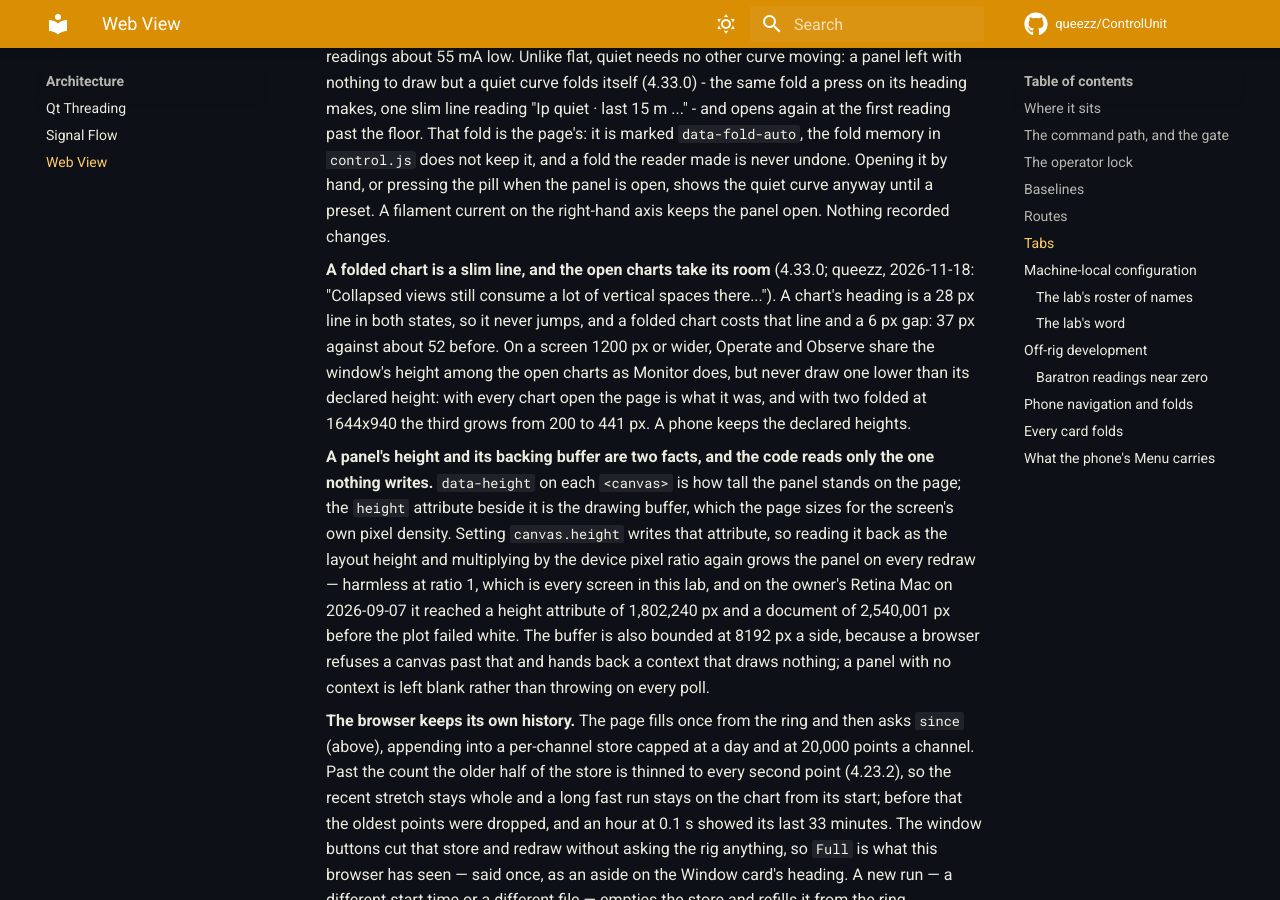
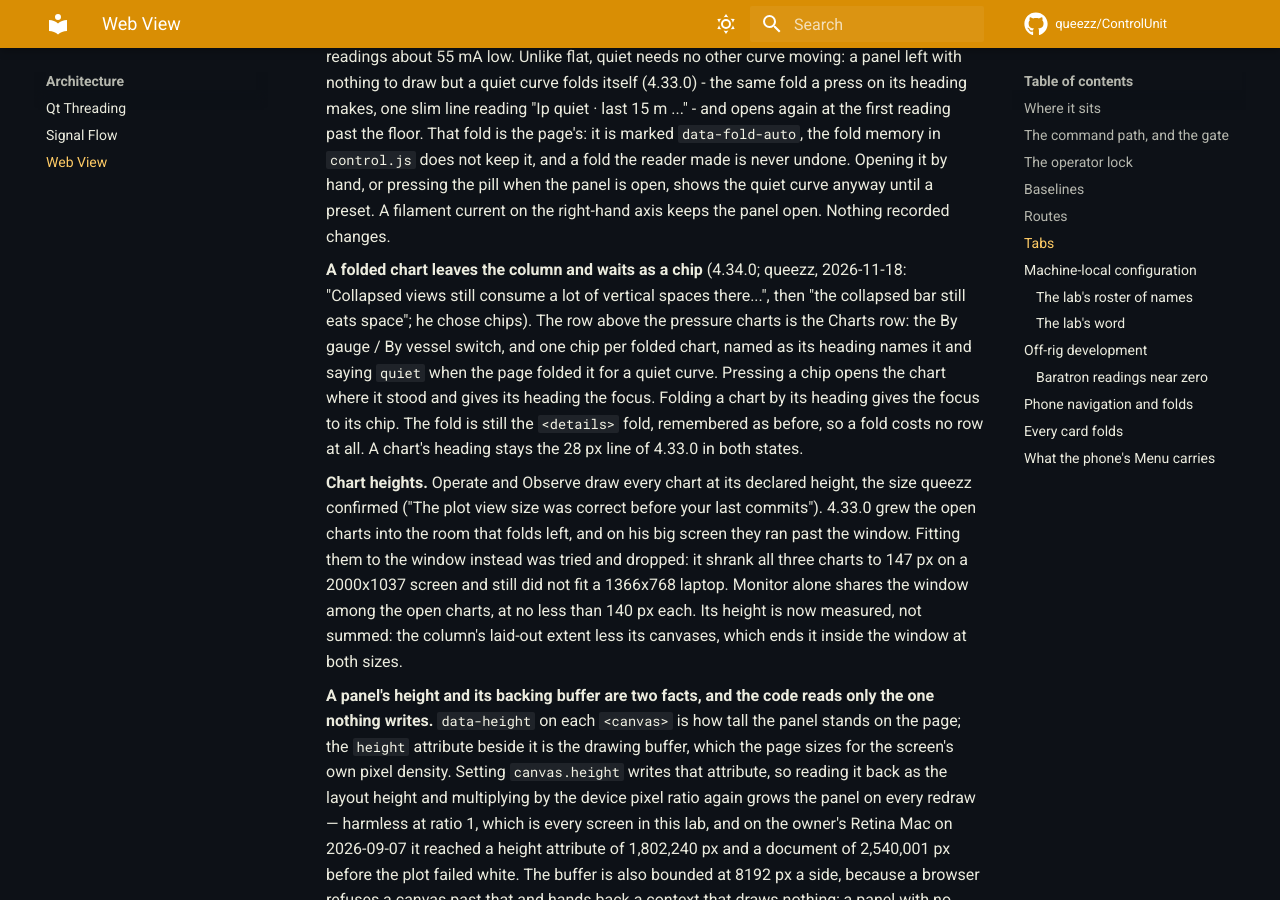
Before and after one commit to queezz/ControlUnit, an MkDocs documentation site: the page built from docs/architecture/web-ui.md, in a window 1280 px wide and 900 px high, scrolled down 10309 px. Built offline with MkDocs 1.6.1 and Material for MkDocs 9.7.7, drawn with Linux system fonts in a browser that asks for light colours; comment, search, counter and statistics services are not loaded.

Commit message:
Fold charts into chips and restore the chart heights that worked
queezz: "the collapsed bar still eats space, but now your plots don't
fit on my big screen", then "The plot view size was correct before your
last commits". A folded chart leaves the column and waits as a chip in
the Charts row beside By gauge / By vessel, so a fold costs no row; the
chip says quiet when the page folded it and opens the chart where it
stood. Operate and Observe draw charts at their declared heights again;
4.33.0's growth is gone, and a tried fit-to-window that shrank all
three to 147 px on his screen was dropped. Monitor now measures the
column and ends inside the window. Version 4.34.0.

agent: claude

```diff
--- a/controlunit/_version.py
+++ b/controlunit/_version.py
@@ -19,7 +19,7 @@
 # the lab network. The second number moves for a feature, the third for a
 # fix; pyproject.toml carries the same number and a test holds them equal.
 # docs/history.md tells the eras in full.
-__version__ = "4.33.0"
+__version__ = "4.34.0"
 
 __about__ = """
 Version 4: the rig on the lab network.
--- a/docs/architecture/web-ui.md
+++ b/docs/architecture/web-ui.md
@@ -420,16 +420,28 @@ measured, and a readout with a baseline held says `zeroed` beside its name.
     preset. A filament current on the right-hand axis keeps the panel open.
     Nothing recorded changes.
 
-    **A folded chart is a slim line, and the open charts take its room**
-    (4.33.0; queezz, 2026-11-18: "Collapsed views still consume a lot of
-    vertical spaces there..."). A chart's heading is a 28 px line in both
-    states, so it never jumps, and a folded chart costs that line and a
-    6 px gap: 37 px against about 52 before. On a screen 1200 px or wider,
-    Operate and Observe share the window's height among the open charts as
-    Monitor does, but never draw one lower than its declared height: with
-    every chart open the page is what it was, and with two folded at
-    1644x940 the third grows from 200 to 441 px. A phone keeps the declared
-    heights.
+    **A folded chart leaves the column and waits as a chip** (4.34.0;
+    queezz, 2026-11-18: "Collapsed views still consume a lot of vertical
+    spaces there...", then "the collapsed bar still eats space"; he chose
+    chips). The row above the pressure charts is the Charts row: the
+    By gauge / By vessel switch, and one chip per folded chart, named as its
+    heading names it and saying `quiet` when the page folded it for a quiet
+    curve. Pressing a chip opens the chart where it stood and gives its
+    heading the focus. Folding a chart by its heading gives the focus to its
+    chip. The fold is still the `<details>` fold, remembered as before, so a
+    fold costs no row at all. A chart's heading stays the 28 px line of
+    4.33.0 in both states.
+
+    **Chart heights.** Operate and Observe draw every chart at its declared
+    height, the size queezz confirmed ("The plot view size was correct
+    before your last commits"). 4.33.0 grew the open charts into the room
+    that folds left, and on his big screen they ran past the window.
+    Fitting them to the window instead was tried and dropped: it shrank all
+    three charts to 147 px on a 2000x1037 screen and still did not fit a
+    1366x768 laptop. Monitor alone shares the window among the open
+    charts, at no less than 140 px each. Its height is now measured, not
+    summed: the column's laid-out extent less its canvases, which ends it
+    inside the window at both sizes.
 
     **A panel's height and its backing buffer are two facts, and the code
     reads only the one nothing writes.** `data-height` on each `<canvas>` is
--- a/pyproject.toml
+++ b/pyproject.toml
@@ -10,7 +10,7 @@ build-backend = "setuptools.build_meta"
 
 [project]
 name = "controlunit"
-version = "4.33.0"
+version = "4.34.0"
 description = "Raspberry Pi plasma-lab control and data acquisition, with a web view on the lab network"
 readme = "README.md"
 requires-python = ">=3.9"
```
Also changed, not shown: .agents/CHANGELOG.md (+20 -0 lines), .agents/lessons.md (+10 -0 lines), .agents/log/2026-11-18-folded-charts-as-chips.md (added, +72 -0 lines), controlunit/web/static/css/controlunit.css (+6 -1 lines), controlunit/web/static/js/live.js (+108 -35 lines), 2 other files.
